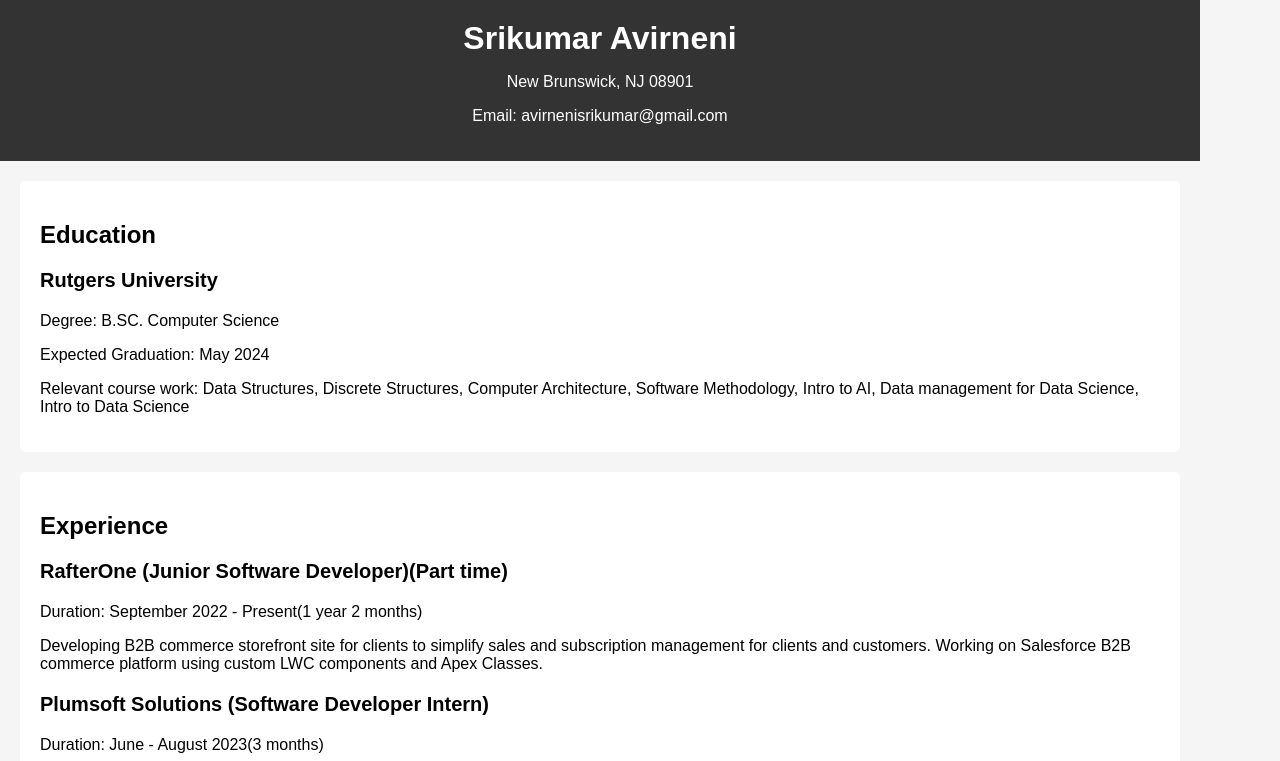
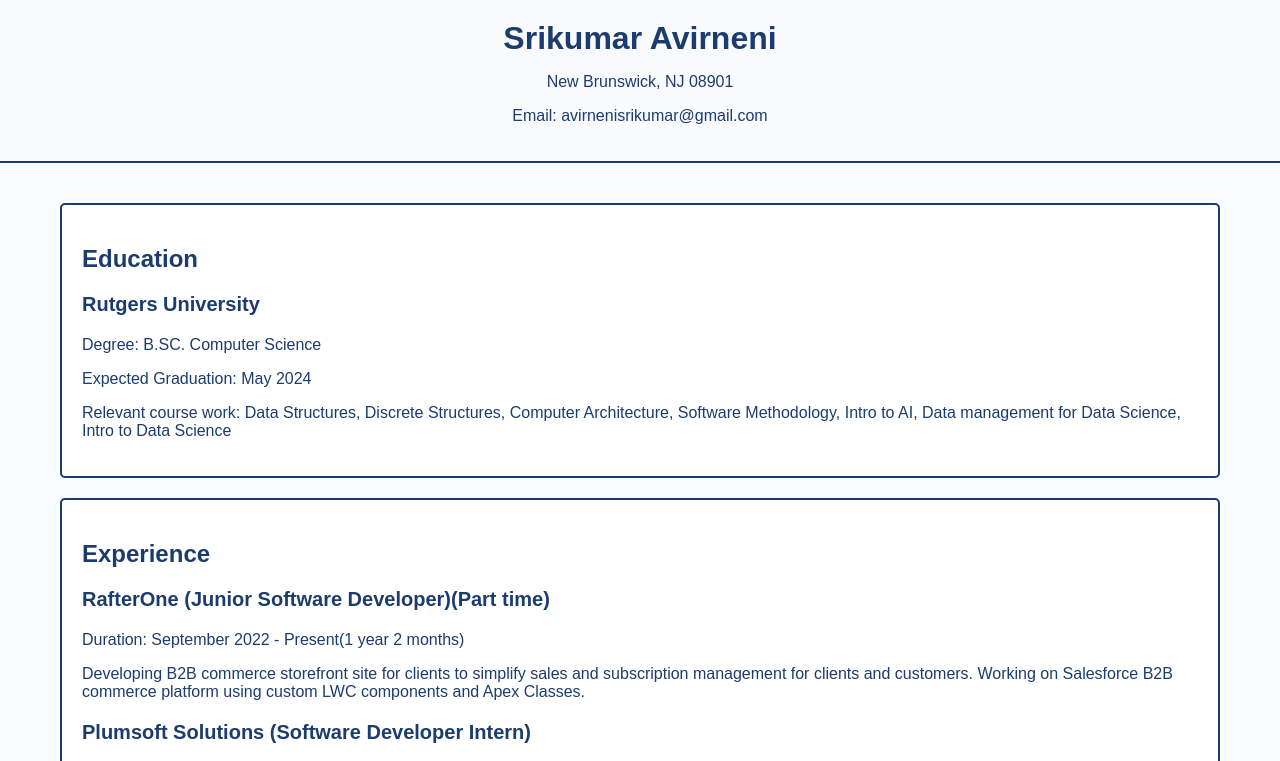
Before and after one commit to srikumaravirneni/sriprofile, a plain HTML site: page index.html in a window 1280 px wide. Shown: the top 761 px of the page. Drawn offline with Linux system fonts and the light colour scheme.

Commit message:
final-v1.1

```diff
--- a/home.css
+++ b/home.css
@@ -1,23 +1,28 @@
 .page-size{
 
-    width: 100%;
     align-self: center;
 
+}
+
+.content {
+    max-width: 1200px;
+    margin: 0 auto; /* Center the content horizontally */
+    padding: 20px; /* Add some space around the content */
 }
 
 body {
     font-family: Arial, sans-serif;
     margin: 0;
     padding: 0;
-    background-color: #f5f5f5;
-    max-width: 1200px;
+    background-color: #f8fbff;
 }
 
 header {
-    background-color: #333;
-    color: #fff;
+    background-color: #f8fafc;
+    color: #1c3c6f;
     text-align: center;
     padding: 20px;
+    border-bottom: 2px solid #1c3c6e;
 }
 
 h1 {
@@ -27,9 +32,11 @@ h1 {
 
 section {
     margin: 20px;
-    background-color: #fff;
+    background-color: #ffffff;
+    color: #1c3c6e;
     padding: 20px;
     border-radius: 5px;
+    border: 2px double #1c3c6e ;
 }
 
 h2 {
@@ -46,7 +53,14 @@ article {
 
 footer {
     text-align: center;
-    background-color: #333;
-    color: #fff;
+    background-color: #f8fafc;
+    color: #1c3c6e;
     padding: 10px;
+    border-top: 2px solid #1c3c6e;
+
 }
+
+.content{
+    max-width: 1200px;
+    align-self: center;
+}
--- a/index.html
+++ b/index.html
@@ -4,13 +4,14 @@
     <title>Srikumar Avirneni - Portfolio</title>
     <link rel="stylesheet" href="home.css">
 </head>
+
 <body>
     <header>
         <h1>Srikumar Avirneni</h1>
         <p>New Brunswick, NJ 08901</p>
         <p>Email: avirnenisrikumar@gmail.com</p>
     </header>
-
+    <div class="content">
     <section class="education">
         <h2>Education</h2>
         <h3>Rutgers University</h3>
@@ -61,11 +62,13 @@
         <h2>Skills</h2>
         <p><strong>Technical:</strong> Salesforce lightning framework (LWC, Aura components, Apex), JavaScript, Flutter, Java, Python, MySQL, PHP</p>
     </section>
+</div>
 
     <footer>
         <p>&copy; 2023 Srikumar Avirneni</p>
     </footer>
 </body>
 
-</div>
+
+
 </html>
```
